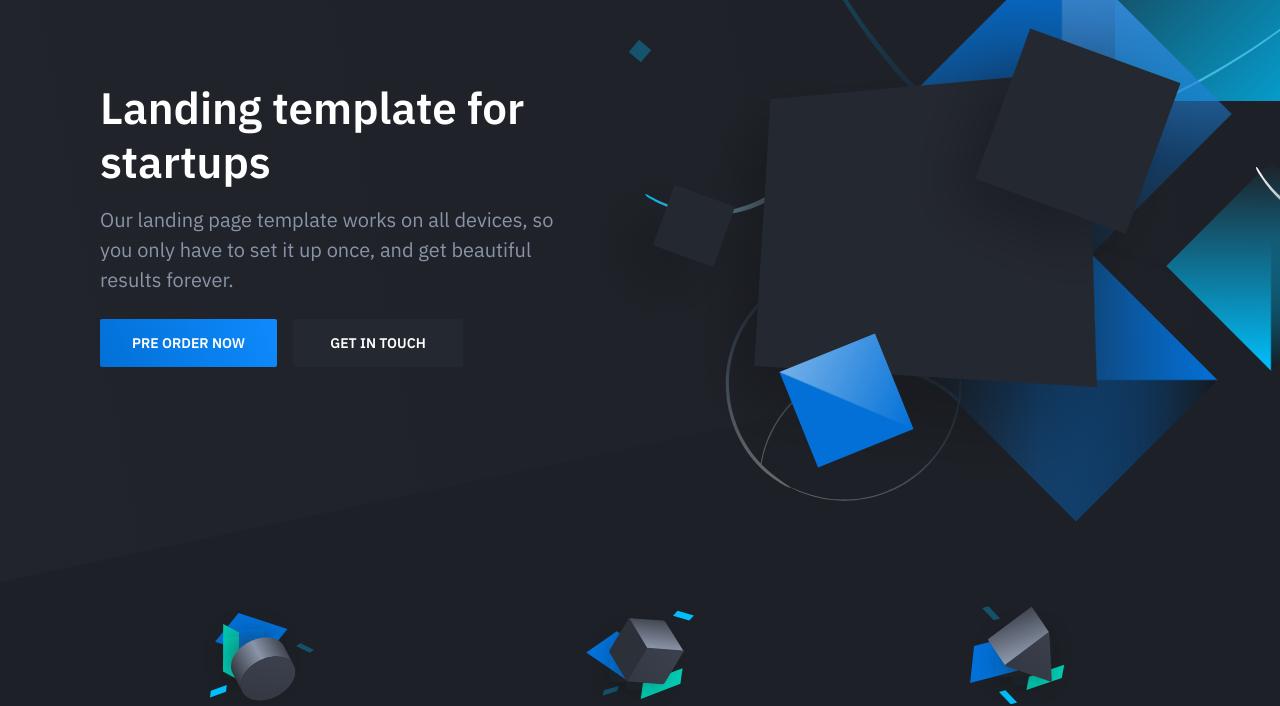
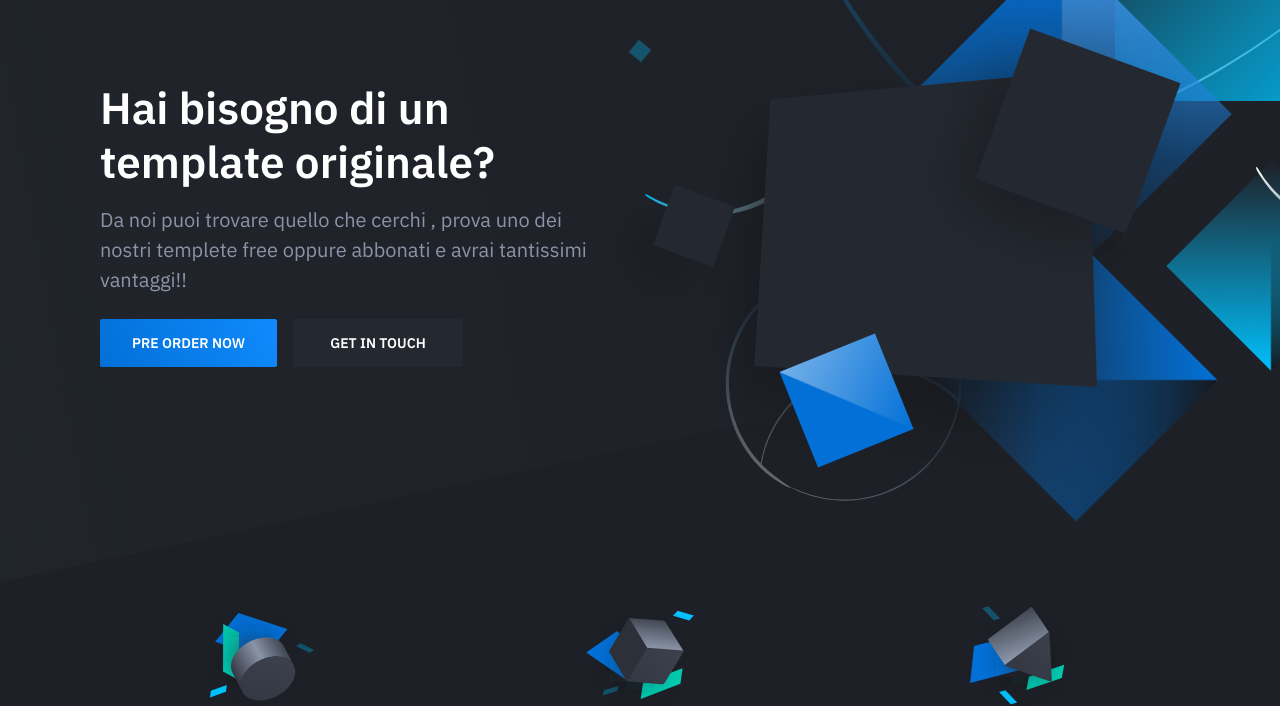
Before and after one commit to Roby2388/landing.ga4rp, a plain HTML site: page index.html in a window 1280 px wide. Shown: the part 118-824 px from the top of the page. Drawn offline with nearby package versions, Linux system fonts and the light colour scheme.

Commit message:
Modifica titolo e sottotitolo

```diff
--- a/index.html
+++ b/index.html
@@ -35,9 +35,10 @@
                 <div class="container">
                     <div class="hero-inner">
                         <div class="hero-copy">
-                            <h1 class="hero-title mt-0">Landing template for startups</h1>
-                            <p class="hero-paragraph">Our landing page template works on all devices, so you only have
-                                to set it up once, and get beautiful results forever.</p>
+                            <h1 class="hero-title mt-0">Hai bisogno di un template originale?</h1>
+                            <p class="hero-paragraph">Da noi puoi trovare quello che cerchi , prova uno dei nostri
+                                templete free oppure abbonati e avrai tantissimi vantaggi!!
+                            </p>
                             <div class="hero-cta"><a class="button button-primary" href="preorder.html">Pre order
                                     now</a><a class="button" href="#">Get in touch</a></div>
                         </div>
```
